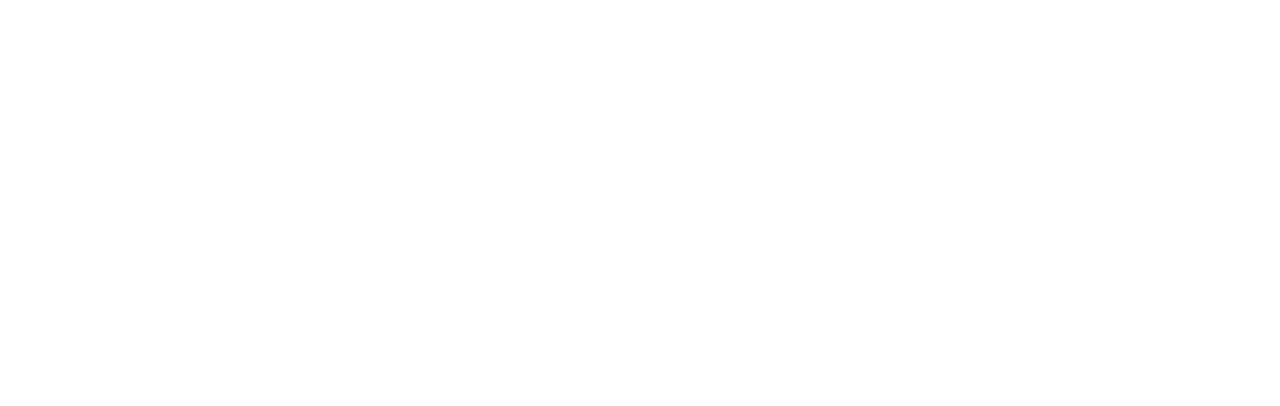
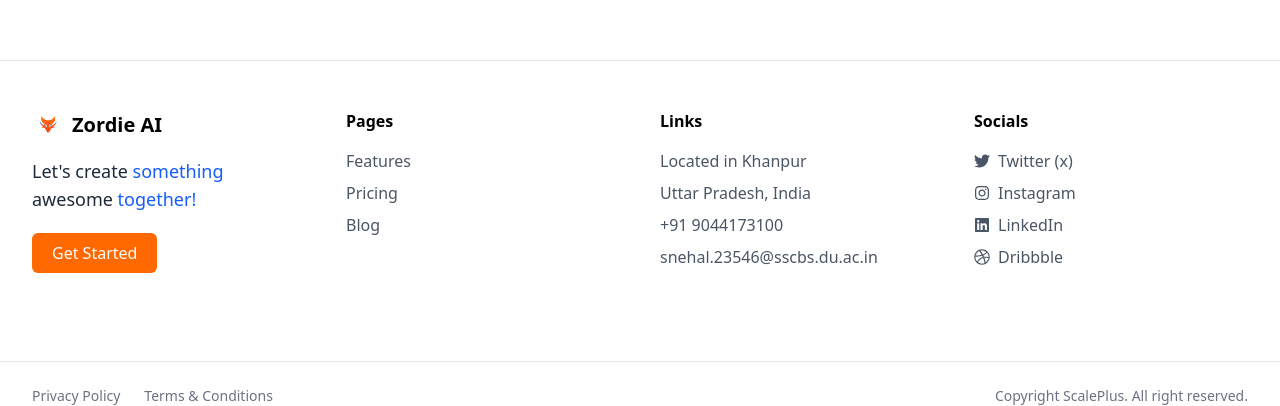
Before and after one commit to amandollar/zordie, a React (Vite) app: page / in a window 1280 px wide. Shown: the part 808-1214 px from the top of the page. Before the commit the page ends 800 px from the top, so only its background shows below. Built offline with nearby package versions, Linux system fonts and the light colour scheme.

Commit message:
Add footer

```diff
--- a/package.json
+++ b/package.json
@@ -15,6 +15,7 @@
     "lucide-react": "^0.539.0",
     "react": "^19.1.1",
     "react-dom": "^19.1.1",
+    "react-icons": "^5.5.0",
     "react-router-dom": "^7.8.0",
     "tailwindcss": "^4.1.11",
     "tlwcss4": "^1.0.2"
--- /dev/null
+++ b/src/components/Footer.tsx
@@ -0,0 +1,89 @@
+import { Link } from "react-router-dom";
+import { FaTwitter, FaInstagram, FaLinkedin, FaDribbble } from "react-icons/fa";
+
+export default function Footer() {
+  return (
+    <footer className="bg-white border-t border-gray-200">
+      <div className="max-w-7xl mx-auto px-4 sm:px-6 lg:px-8 py-12 grid grid-cols-1 md:grid-cols-4 gap-10">
+
+
+        {/* Brand & CTA */}
+        <div>
+          <div className="flex items-center gap-2">
+            <img src="./Logo.png" alt="Zordie Logo" className="h-7 w-auto sm:h-8" />
+            <span className="font-semibold text-lg sm:text-xl text-black">Zordie AI</span>
+          </div>
+          <p className="mt-4 text-gray-800 text-lg font-medium">
+            Let&apos;s create <span className="text-blue-600">something</span><br />
+            awesome <span className="text-blue-600">together!</span>
+          </p>
+          <Link
+            to="/get-started"
+            className="inline-block mt-5 px-5 py-2 bg-orange-500 text-white rounded-md hover:bg-orange-600 transition-all duration-200 hover:scale-105"
+          >
+            Get Started
+          </Link>
+        </div>
+
+        {/* Pages */}
+        <div>
+          <h3 className="font-semibold mb-4">Pages</h3>
+          <ul className="space-y-2 text-gray-600">
+            <li><Link to="/features" className="hover:text-black">Features</Link></li>
+            <li><Link to="/pricing" className="hover:text-black">Pricing</Link></li>
+            <li><Link to="/blog" className="hover:text-black">Blog</Link></li>
+          </ul>
+        </div>
+
+        {/* Links */}
+        <div>
+          <h3 className="font-semibold mb-4">Links</h3>
+          <ul className="space-y-2 text-gray-600">
+            <li>Located in Khanpur</li>
+            <li>Uttar Pradesh, India</li>
+            <li><a href="tel:+919044173100" className="hover:text-black">+91 9044173100</a></li>
+            <li><a href="mailto:snehal.23546@sscbs.du.ac.in" className="break-all hover:text-black">
+              snehal.23546@sscbs.du.ac.in
+            </a></li>
+          </ul>
+        </div>
+
+        {/* Socials */}
+        <div>
+          <h3 className="font-semibold mb-4">Socials</h3>
+          <ul className="space-y-2 text-gray-600">
+            <li>
+              <a href="https://twitter.com/" target="_blank" rel="noopener noreferrer" className="flex items-center gap-2 hover:text-black">
+                <FaTwitter /> Twitter (x)
+              </a>
+            </li>
+            <li>
+              <a href="https://instagram.com/" target="_blank" rel="noopener noreferrer" className="flex items-center gap-2 hover:text-black">
+                <FaInstagram /> Instagram
+              </a>
+            </li>
+            <li>
+              <a href="https://linkedin.com/" target="_blank" rel="noopener noreferrer" className="flex items-center gap-2 hover:text-black">
+                <FaLinkedin /> LinkedIn
+              </a>
+            </li>
+            <li>
+              <a href="https://dribbble.com/" target="_blank" rel="noopener noreferrer" className="flex items-center gap-2 hover:text-black">
+                <FaDribbble /> Dribbble
+              </a>
+            </li>
+          </ul>
+        </div>
+      </div>
+
+      {/* Bottom Bar */}
+      <div className="max-w-7xl mx-auto px-4 sm:px-6 lg:px-8 mt-10 pt-6 border-t border-gray-200 flex flex-col md:flex-row justify-between items-center text-sm text-gray-500 gap-4">
+        <div className="flex gap-6">
+          <Link to="/privacy-policy" className="hover:text-black">Privacy Policy</Link>
+          <Link to="/terms" className="hover:text-black">Terms & Conditions</Link>
+        </div>
+        <p>Copyright ScalePlus. All right reserved.</p>
+      </div>
+    </footer>
+  );
+}
--- a/src/pages/Landing.tsx
+++ b/src/pages/Landing.tsx
@@ -1,9 +1,12 @@
 import Navbar from "../components/Navbar"
+import Footer from "../components/Footer"
 
 const Landing = () => {
   return (
     <div>
       <Navbar />
+      <div className="h-screen"></div>
+      <Footer />
     </div>
   )
 }
```
Also changed, not shown: 1 other file (tests, documents, lock files or other folders).
